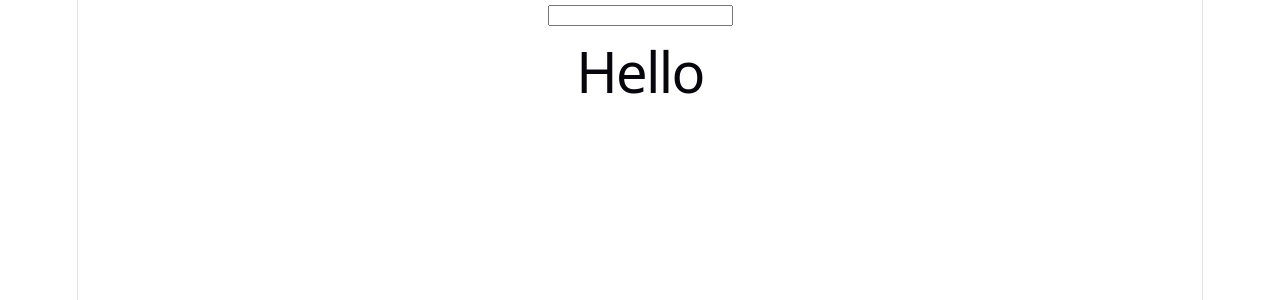
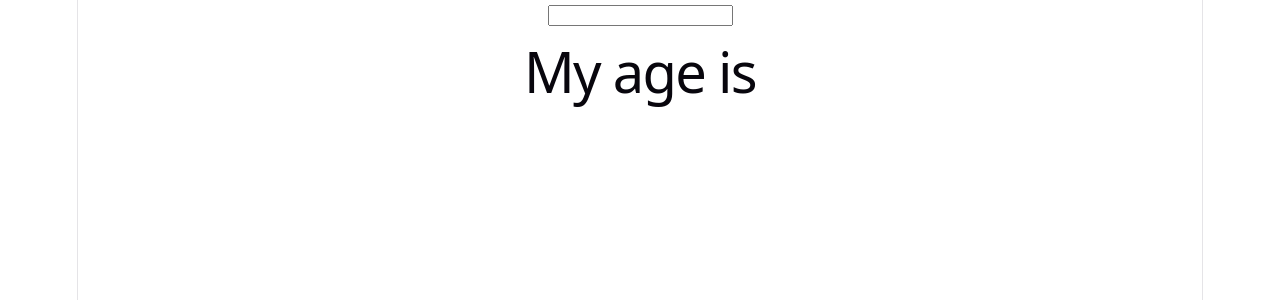
Before and after one commit to isha661/forntend-react-framework, a React (Vite) app in the folder my-react-app/: page / in a window 1280 px wide. Shown: the top 300 px of the page. Built offline with nearby package versions, Linux system fonts and the light colour scheme.

Commit message:
age input field

```diff
--- a/my-react-app/src/inputField.jsx
+++ b/my-react-app/src/inputField.jsx
@@ -1,20 +1,44 @@
 import { useState } from "react";
 
-function State(){
+// function State(){
 
-    const [name, setName] = useState("");
+//     const [name, setName] = useState("");
 
-    function handleChange(event){
-        setName(event.target.value);
-    }
+//     function handleChange(event){
+//         setName(event.target.value);
+//     }
 
-    return(
+//     return(
 
+//         <div>
+//             <input type="text" onChange={handleChange}/>
+
+//             <h1> Hello {name}</h1>
+//         </div>
+//     );
+// }
+// export default State;
+
+
+/// Age input
+function State (){
+     const[age, setAge] = useState("");
+
+     function myAge(event){
+
+        setAge(event.target.value);
+     }
+
+
+
+     return (
         <div>
-            <input type="text" onChange={handleChange}/>
+            <input type="number" onChange={myAge}/>
 
-            <h1> Hello {name}</h1>
+            <h1> My age is {age}</h1>
         </div>
-    );
+
+
+     );
 }
 export default State;
```
